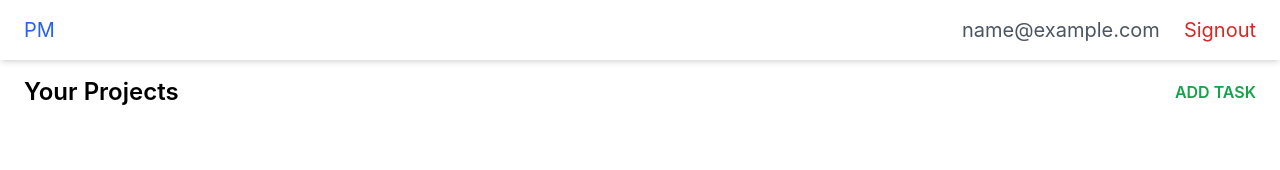
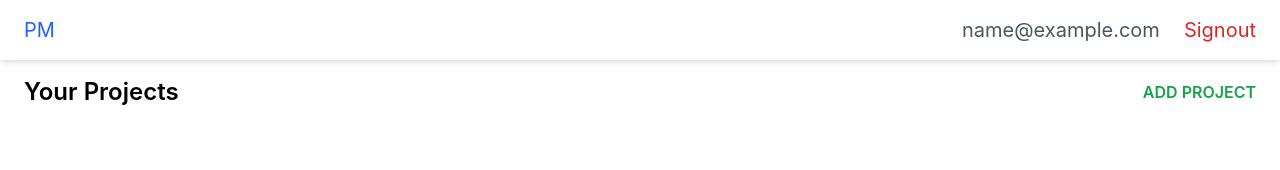
Before and after one commit to prateek-budhiraja/project-management, a React (Create React App) app in the folder client/: page /dashboard in a window 1280 px wide. Shown: the top 170 px of the page. Built offline with nearby package versions, Linux system fonts and the light colour scheme; no server answers; sample sign-in values are in the browser's storage.

Commit message:
added add project functionality

```diff
--- a/client/src/components/AddProject.js
+++ b/client/src/components/AddProject.js
@@ -1,21 +1,78 @@
 import axios from "axios";
 import React, { useState } from "react";
-import AddPopup from "./AddTask";
 
 export default function AddProject() {
+	const [showModal, setShowModal] = useState(false);
 	const [name, setName] = useState("");
 	const handleAddProject = async (name) => {
-		await axios.post("/project/create", {
-			name,
-		});
+		await axios
+			.post("/project/create", {
+				name,
+			})
+			.then(window.location.reload(false));
 	};
 	return (
 		<div className="px-6 py-4 flex justify-between items-center">
 			<h1 className="text-2xl font-semibold">Your Projects</h1>
-			<AddPopup handleAddProject={handleAddProject} />
-			{/* <button className="text-lg text-green-600 font-semibold">
-				ADD PROJECT
-			</button> */}
+			<>
+				<button
+					className="text-green-600 font-semibold"
+					type="button"
+					onClick={() => setShowModal(true)}
+				>
+					ADD PROJECT
+				</button>
+				{showModal ? (
+					<>
+						<div className="justify-center items-center flex overflow-x-hidden overflow-y-auto fixed inset-0 z-50 outline-none focus:outline-none">
+							<div className="relative w-auto my-6 mx-auto max-w-3xl">
+								{/*content*/}
+								<div className="border-0 rounded-lg shadow-lg relative flex flex-col w-full bg-white outline-none focus:outline-none">
+									{/*header*/}
+									<div className="flex items-start justify-between p-5 border-b border-solid border-slate-200 rounded-t">
+										<h3 className="text-3xl font-semibold">Add Project</h3>
+									</div>
+									{/*body*/}
+									<div className="relative p-6 flex gap-4 items-center">
+										<label htmlFor="project">Enter Project Name</label>
+										<input
+											type="text"
+											name="project"
+											id="project"
+											value={name}
+											placeholder="Project alpha"
+											className="border-2 px-2 py-1 rounded border-black"
+											onChange={(e) => setName(e.target.value)}
+										/>
+									</div>
+									{/*footer*/}
+									<div className="flex items-center justify-end p-6 border-t border-solid border-slate-200 rounded-b">
+										<button
+											className="text-red-500 background-transparent font-bold uppercase px-6 py-2 text-sm outline-none focus:outline-none mr-1 mb-1 ease-linear transition-all duration-150"
+											type="button"
+											onClick={() => setShowModal(false)}
+										>
+											Close
+										</button>
+										<button
+											className="bg-emerald-500 text-white active:bg-emerald-600 font-bold uppercase text-sm px-6 py-3 rounded shadow hover:shadow-lg outline-none focus:outline-none mr-1 mb-1 ease-linear transition-all duration-150"
+											type="button"
+											onClick={() => {
+												handleAddProject(name);
+												setShowModal(false);
+												setName("");
+											}}
+										>
+											Add
+										</button>
+									</div>
+								</div>
+							</div>
+						</div>
+						<div className="opacity-25 fixed inset-0 z-40 bg-black"></div>
+					</>
+				) : null}
+			</>
 		</div>
 	);
 }
```
